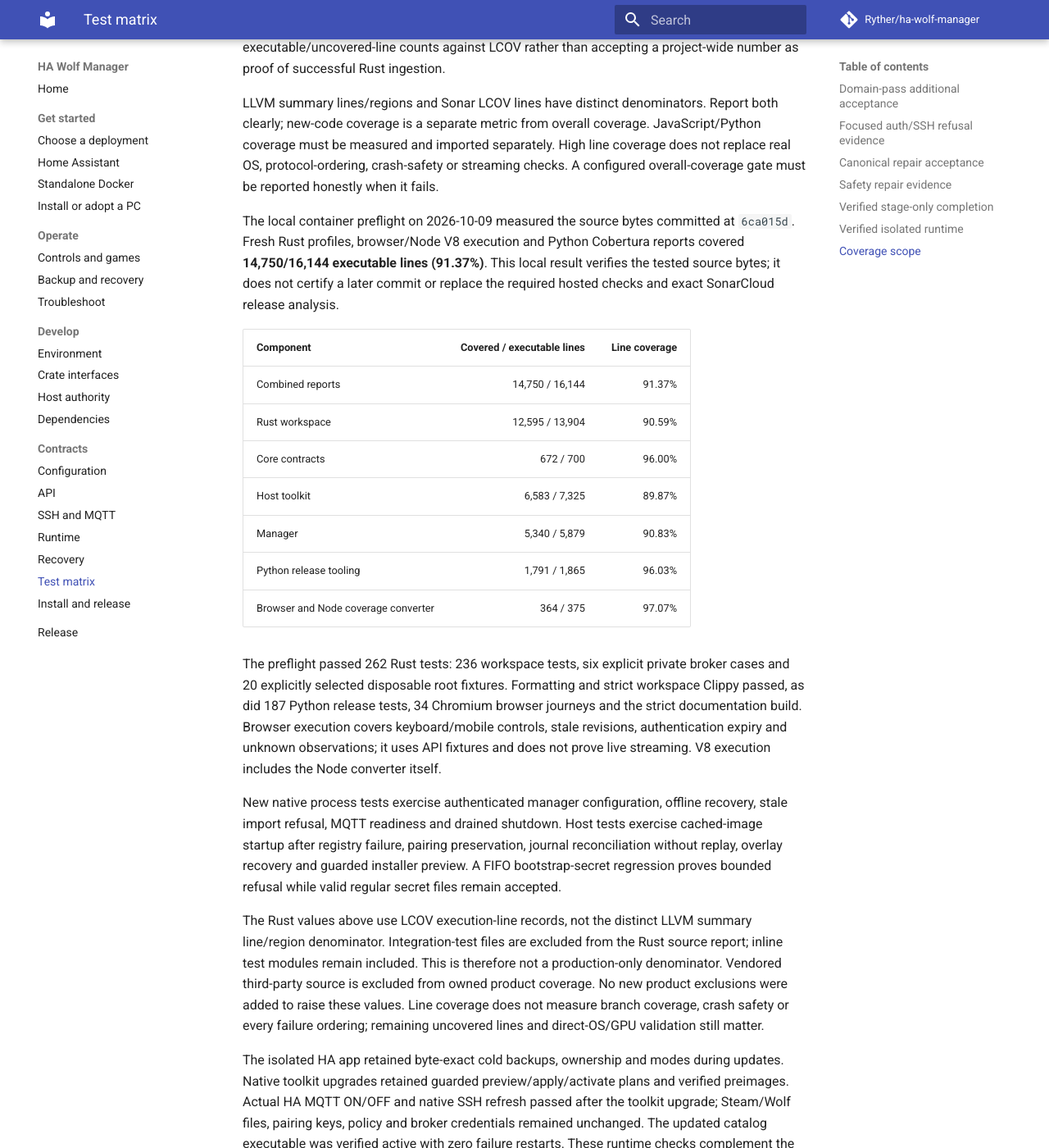
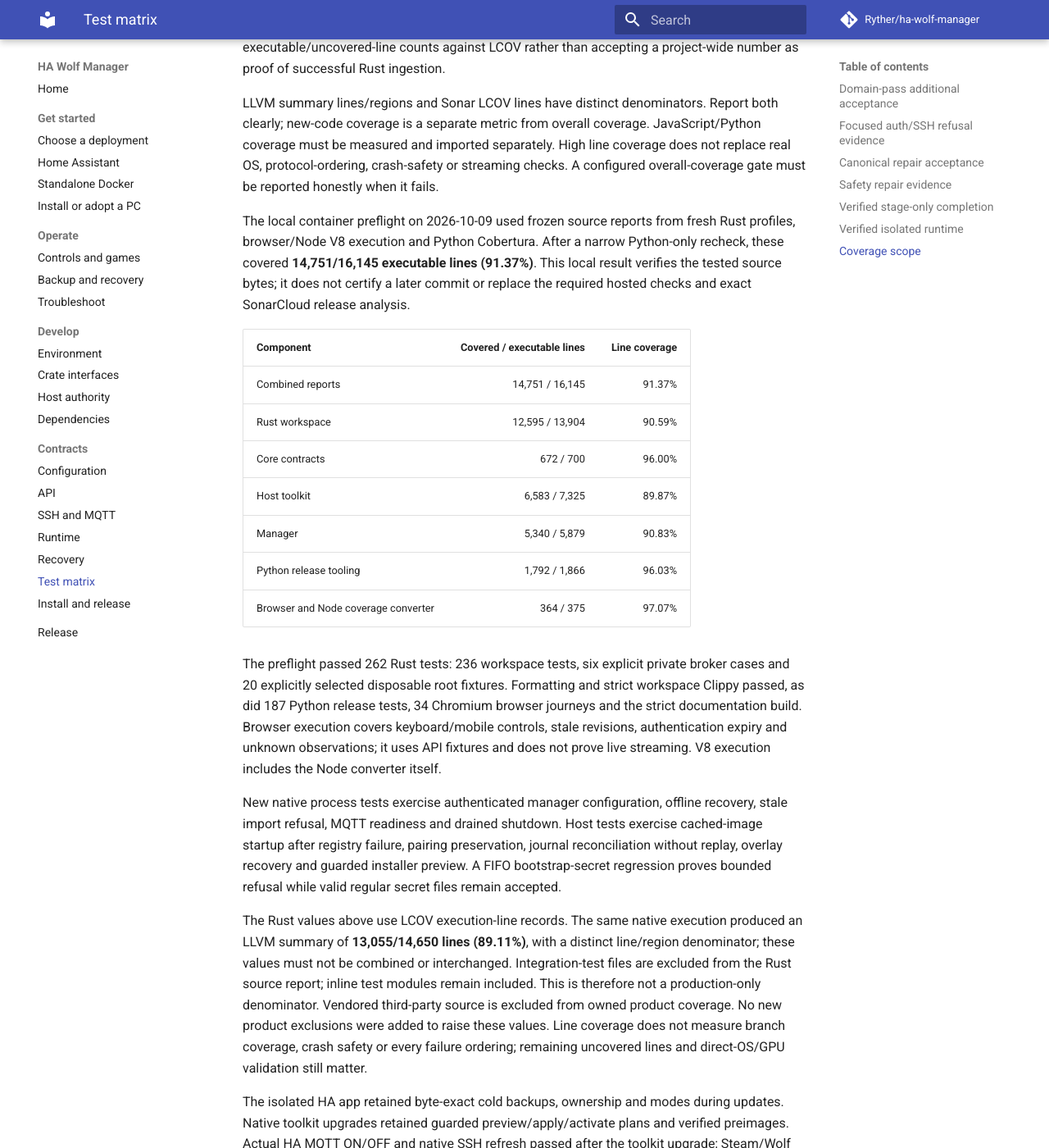
Before and after one commit to Ryther/ha-wolf-manager, an MkDocs documentation site: the page built from docs/contracts/test-matrix.md, in a window 1280 px wide and 1400 px high, scrolled down 4264 px. Shown: the whole window at 82% size. Built offline with MkDocs 1.6.1 and Material for MkDocs 9.7.7, drawn with Linux system fonts in a browser that asks for light colours; comment, search, counter and statistics services are not loaded.

```diff
--- a/docs/contracts/test-matrix.md
+++ b/docs/contracts/test-matrix.md
@@ -95,20 +95,20 @@
 streaming checks. A configured overall-coverage gate must be reported honestly
 when it fails.
 
-The local container preflight on 2026-10-09 measured the source bytes committed
-at `6ca015d`. Fresh Rust profiles, browser/Node V8 execution and Python Cobertura
-reports covered **14,750/16,144 executable lines (91.37%)**. This local result
-verifies the tested source bytes; it does not certify a later commit or replace
-the required hosted checks and exact SonarCloud release analysis.
+The local container preflight on 2026-10-09 used frozen source reports from fresh
+Rust profiles, browser/Node V8 execution and Python Cobertura. After a narrow
+Python-only recheck, these covered **14,751/16,145 executable lines (91.37%)**.
+This local result verifies the tested source bytes; it does not certify a later
+commit or replace the required hosted checks and exact SonarCloud release analysis.
 
 | Component | Covered / executable lines | Line coverage |
 | --- | ---: | ---: |
-| Combined reports | 14,750 / 16,144 | 91.37% |
+| Combined reports | 14,751 / 16,145 | 91.37% |
 | Rust workspace | 12,595 / 13,904 | 90.59% |
 | Core contracts | 672 / 700 | 96.00% |
 | Host toolkit | 6,583 / 7,325 | 89.87% |
 | Manager | 5,340 / 5,879 | 90.83% |
-| Python release tooling | 1,791 / 1,865 | 96.03% |
+| Python release tooling | 1,792 / 1,866 | 96.03% |
 | Browser and Node coverage converter | 364 / 375 | 97.07% |
 
 The preflight passed 262 Rust tests: 236 workspace tests, six explicit private
@@ -126,10 +126,11 @@
 preview. A FIFO bootstrap-secret regression proves bounded refusal while valid
 regular secret files remain accepted.
 
-The Rust values above use LCOV execution-line records, not the distinct LLVM
-summary line/region denominator. Integration-test files are excluded from the
-Rust source report; inline test modules remain included. This is therefore not a
-production-only denominator. Vendored third-party source is excluded from owned
+The Rust values above use LCOV execution-line records. The same native execution
+produced an LLVM summary of **13,055/14,650 lines (89.11%)**, with a distinct
+line/region denominator; these values must not be combined or interchanged.
+Integration-test files are excluded from the Rust source report; inline test
+modules remain included. This is therefore not a production-only denominator. Vendored third-party source is excluded from owned
 product coverage. No new product exclusions were added to raise these values.
 Line coverage does not measure branch coverage, crash safety or every failure
 ordering; remaining uncovered lines and direct-OS/GPU validation still matter.
```
Also changed, not shown: 1 other file.
